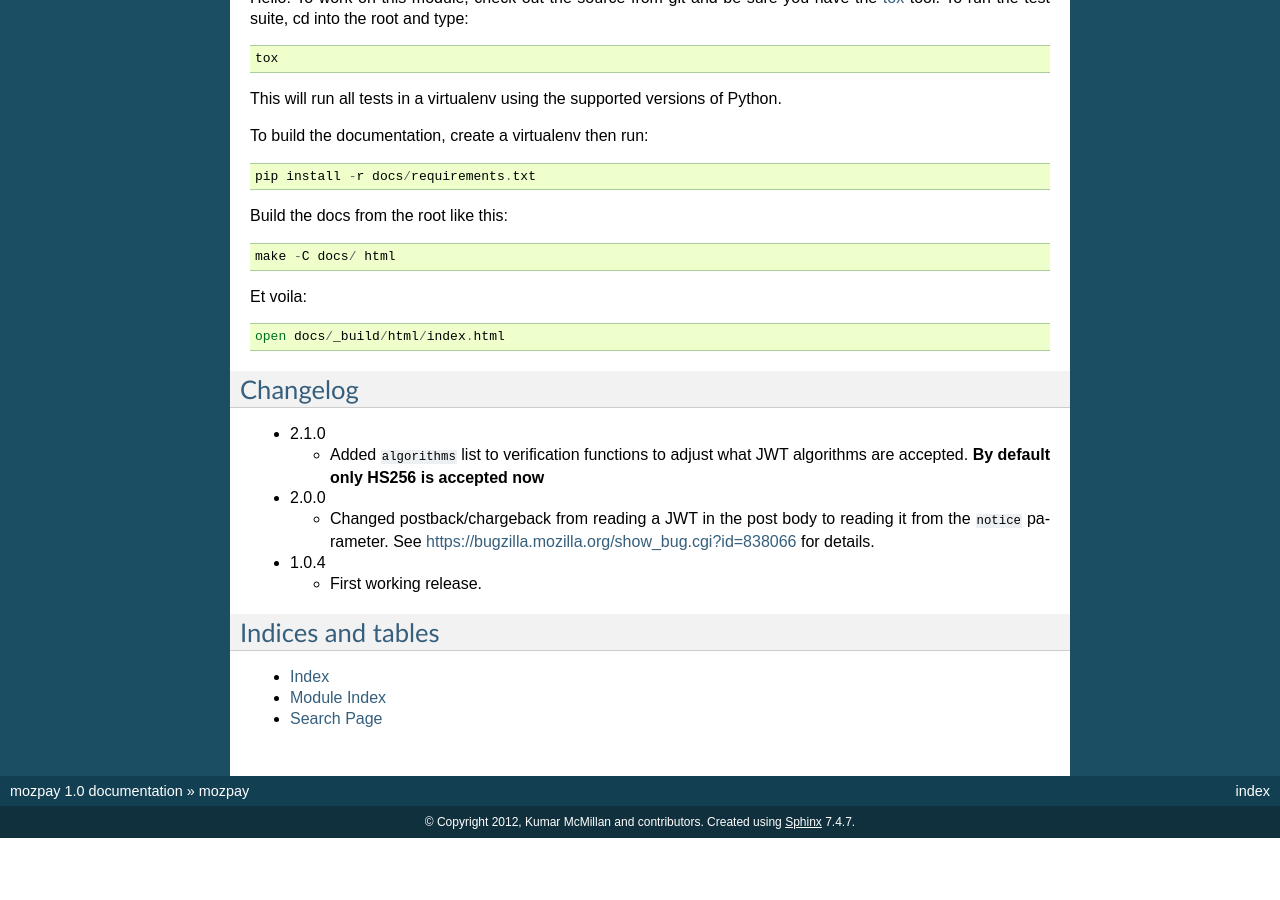
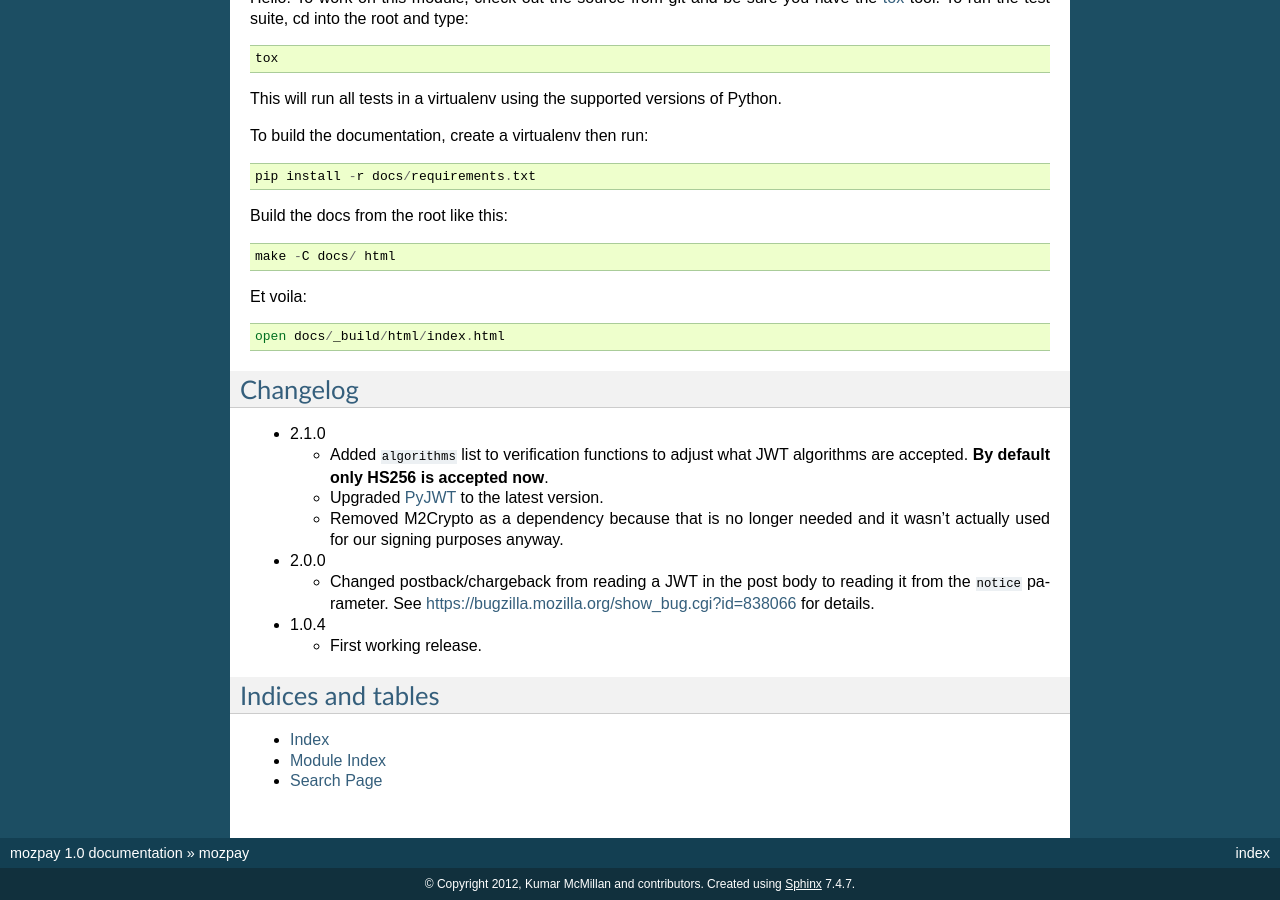
Before and after one commit to mozilla/mozpay-py, a Sphinx documentation site: the page built from docs/index.rst, in a window 1280 px wide and 900 px high, scrolled down 2815 px. Built offline with Sphinx 7.4.7, drawn with Linux system fonts in a browser that asks for light colours; before the commit the page ends 3653 px from its top, so only the background shows below that.

Commit message:
Updated release notes, things I forgot to mention

```diff
--- a/docs/index.rst
+++ b/docs/index.rst
@@ -190,7 +190,10 @@ Changelog
 
   * Added ``algorithms`` list to verification functions to adjust
     what JWT algorithms are accepted.
-    **By default only HS256 is accepted now**
+    **By default only HS256 is accepted now**.
+  * Upgraded `PyJWT <https://github.com/jpadilla/pyjwt>`_ to the latest version.
+  * Removed M2Crypto as a dependency because that is no longer needed
+    and it wasn't actually used for our signing purposes anyway.
 
 * 2.0.0
 
```
